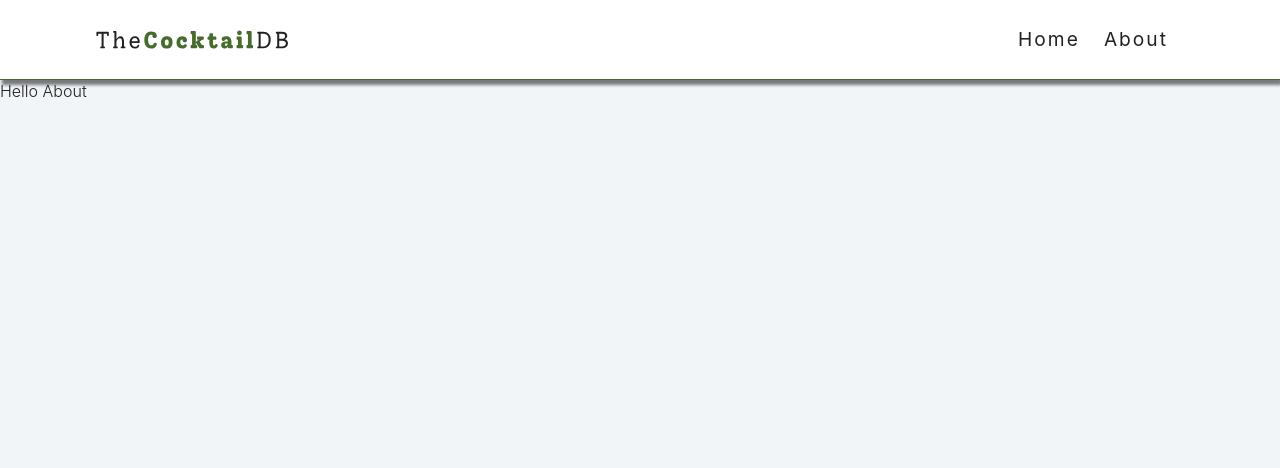
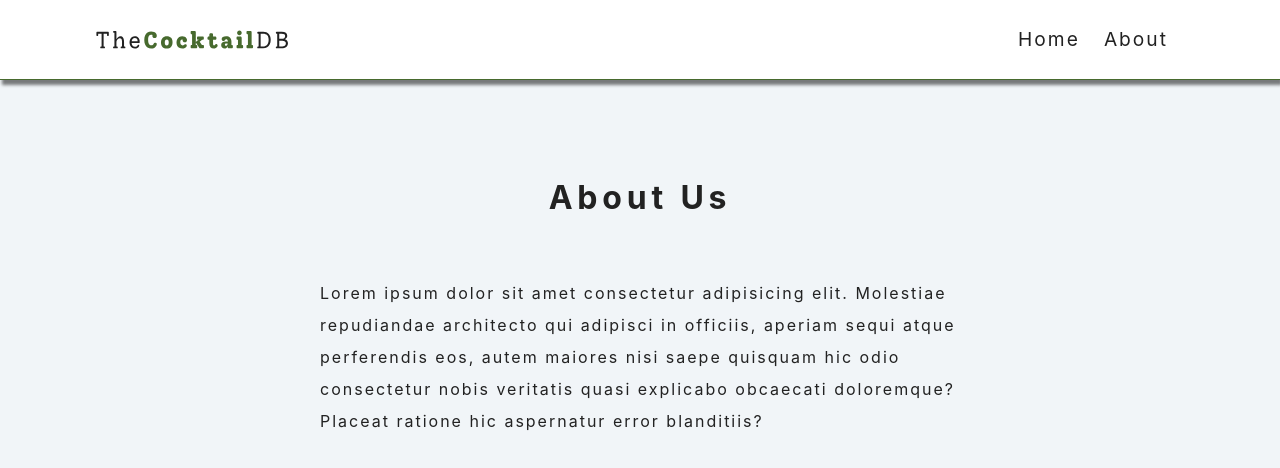
Before and after one commit to finn-01/cocktail-proj, a React (Create React App) app: page /about in a window 1280 px wide. Shown: the top 468 px of the page. Built offline with nearby package versions, Linux system fonts and the light colour scheme.

Commit message:
about component

```diff
--- a/src/pages/About.js
+++ b/src/pages/About.js
@@ -1,7 +1,19 @@
 import React from "react";
 
 const About = () => {
-	return <div>Hello About</div>;
+	return (
+		<section className="section about-section">
+			<h1 className="section-title">About us</h1>
+			<p>
+				{" "}
+				Lorem ipsum dolor sit amet consectetur adipisicing elit. Molestiae
+				repudiandae architecto qui adipisci in officiis, aperiam sequi atque
+				perferendis eos, autem maiores nisi saepe quisquam hic odio consectetur
+				nobis veritatis quasi explicabo obcaecati doloremque? Placeat ratione
+				hic aspernatur error blanditiis?
+			</p>
+		</section>
+	);
 };
 
 export default About;
```
